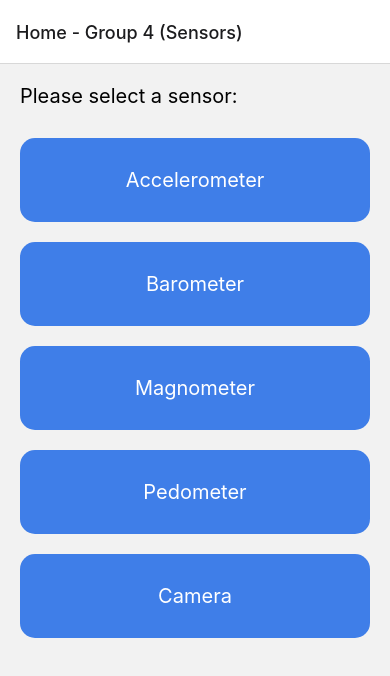
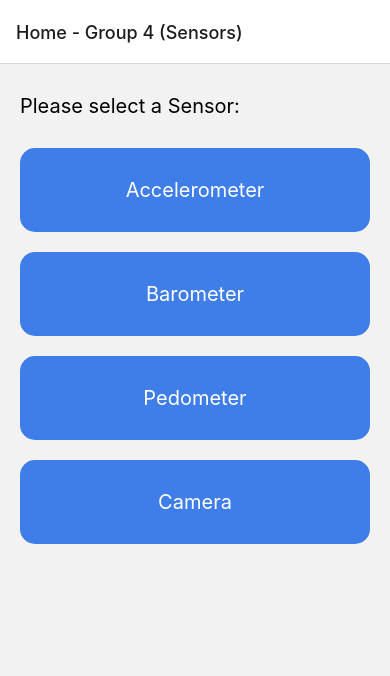
Before and after one commit to cefaijoseph/Group4-Sensors, a React Native app: screen / in a window 390 px wide. Shown: the top 676 px of the page. Built offline with nearby package versions, Linux system fonts and the light colour scheme.

Commit message:
Minor Changes

```diff
--- a/App.js
+++ b/App.js
@@ -6,12 +6,13 @@ import AccelerometerScreen from './Accelerometer';
 import BarometerScreen from './Barometer';
 import PedometerScreen from './Pedometer';
 import CameraScreen from './Camera';
+import { AutoFocus } from 'expo-camera/build/Camera.types';
 
 function HomeScreen({ navigation }) {
     return (
         <View style={styles.HomeContainer}>
             <Text style={styles.HomeText}>
-                Please select a sensor:
+                Please select a Sensor:
             </Text>
             <TouchableOpacity style={styles.Button}
                 onPress={() => navigation.navigate('Accelerometer')}>
@@ -20,10 +21,6 @@ function HomeScreen({ navigation }) {
             <TouchableOpacity style={styles.Button}
                 onPress={() => navigation.navigate('Barometer')}>
                 <Text style={styles.ButtonText}>Barometer</Text>
-            </TouchableOpacity>
-            <TouchableOpacity style={styles.Button}
-                onPress={() => navigation.navigate('Magnometer')}>
-                <Text style={styles.ButtonText}>Magnometer</Text>
             </TouchableOpacity>
             <TouchableOpacity style={styles.Button}
                 onPress={() => navigation.navigate('Pedometer')}>
@@ -55,6 +52,7 @@ export default function App() {
 
 const styles = StyleSheet.create({
     HomeContainer: {
+        marginTop: 10,
         marginHorizontal: 20,
         flexDirection: "column",
     },
```
